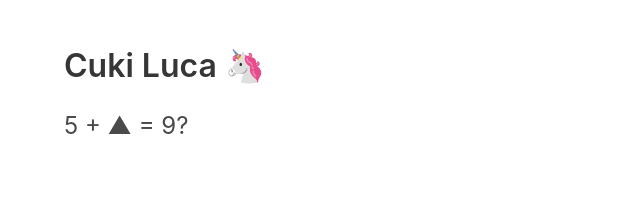
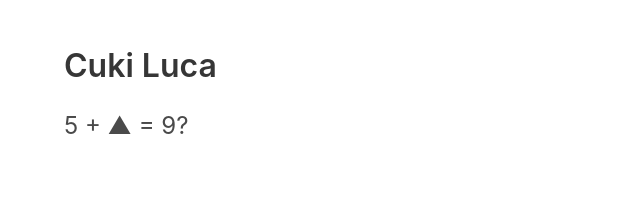
Before and after one commit to balintsera/math-practice, a plain HTML site: page index.html in a window 1280 px wide. Shown: the full height of the page, 0-640 px from the left. Drawn offline with nearby package versions, Linux system fonts and the light colour scheme.

Commit message:
Deploy from commandline

```diff
--- a/index.html
+++ b/index.html
@@ -9,7 +9,7 @@
         <section class="section">
             <div class="container">
 
-            <h1 class="title">Cuki Luca 🦄</h1>
+            <h1 class="title">Cuki Luca</h1>
             <div class="columns content is-large">
                     <div class="column" id="root">loading...</div>
             </div>
```
Also changed, not shown: 1 other file.
